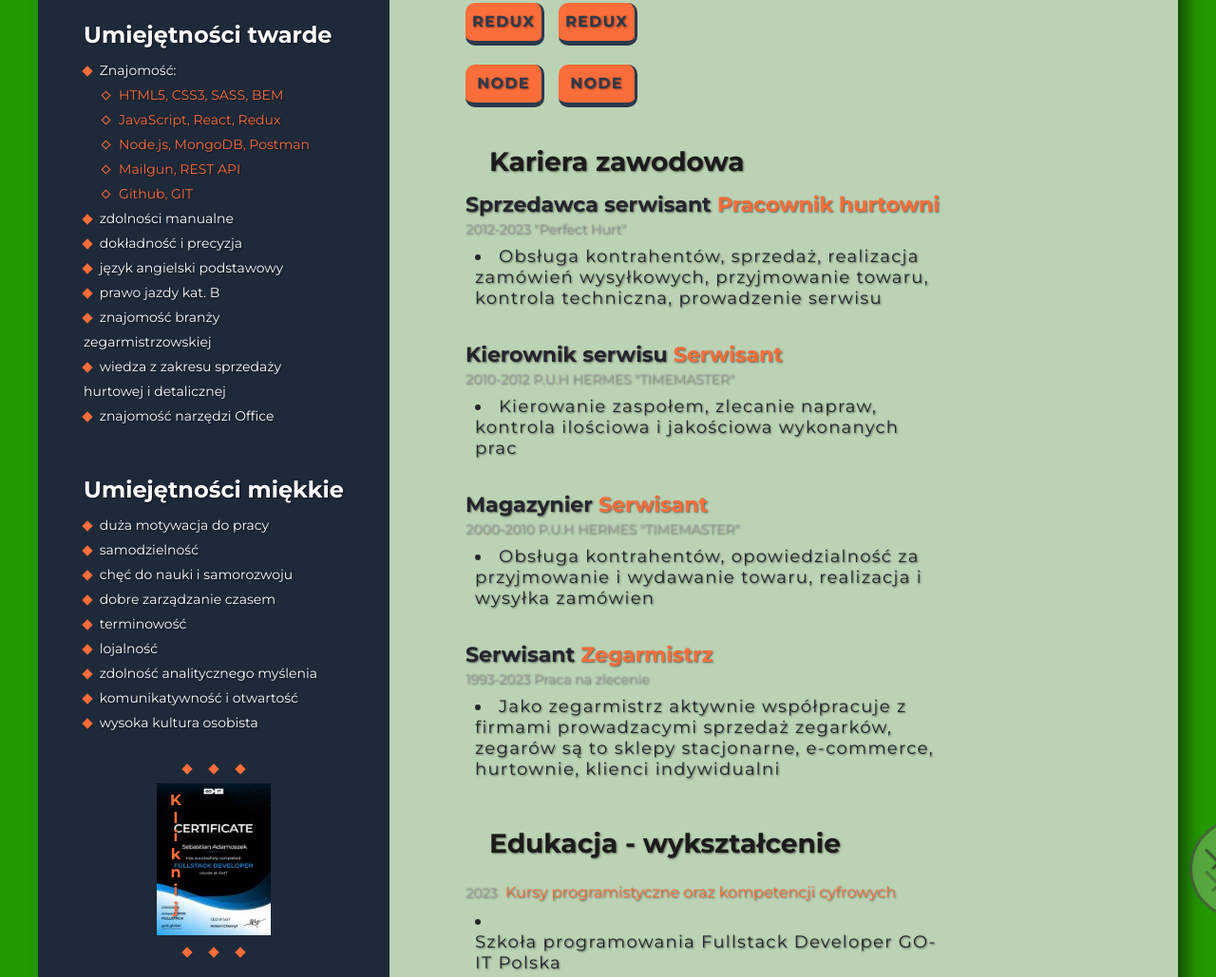
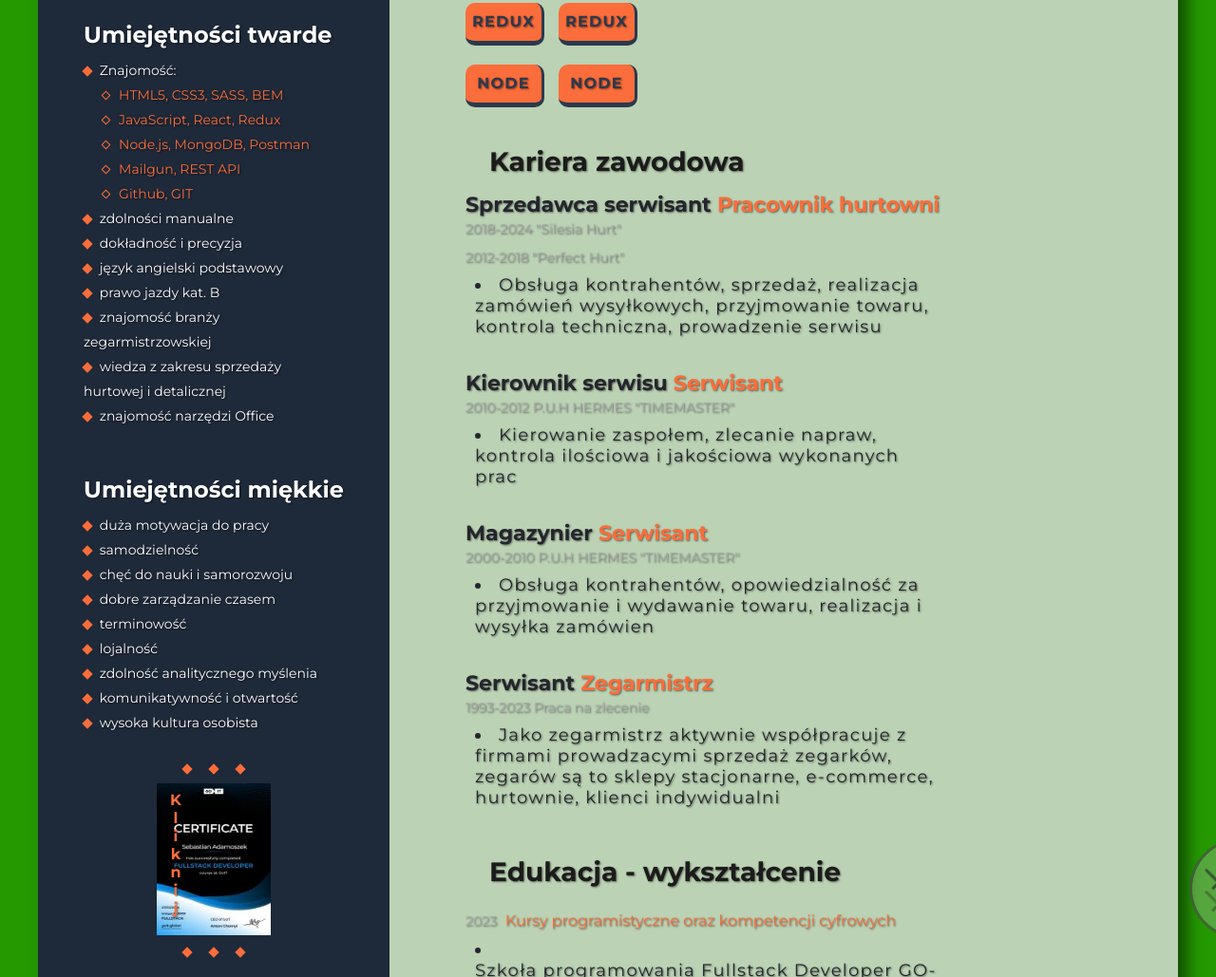
Before and after one commit to SebastianAdamoszek/CV_SA, a website built with Parcel: page src/index.html in a window 1280 px wide. Shown: the part 672-1701 px from the top of the page at 95% size. Built offline with nearby package versions, Linux system fonts and the light colour scheme.

Commit message:
Update career.html
  <p class="section__date">2018-2024 "SilesiaHurt"</p>

```diff
--- a/src/partials/career.html
+++ b/src/partials/career.html
@@ -5,7 +5,8 @@
     Sprzedawca serwisant
     <span class="section__title-color">Pracownik hurtowni</span>
   </h3>
-  <p class="section__date">2012-2023 "Perfect Hurt"</p>
+  <p class="section__date">2018-2024 "Silesia Hurt"</p>
+  <p class="section__date">2012-2018 "Perfect Hurt"</p>
   <ul class="section__list">
     <li>
       Obsługa kontrahentów, sprzedaż, realizacja zamówień wysyłkowych, przyjmowanie towaru, kontrola techniczna, prowadzenie serwisu
```
